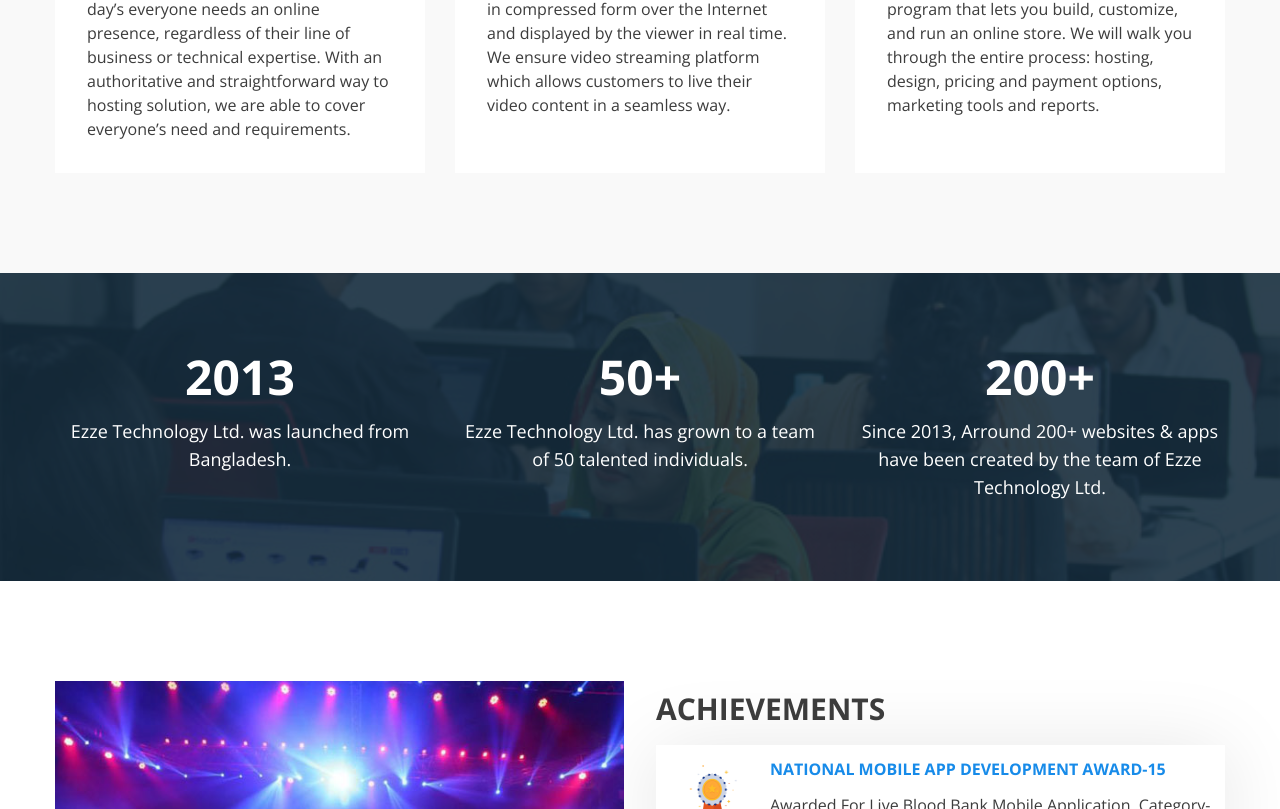
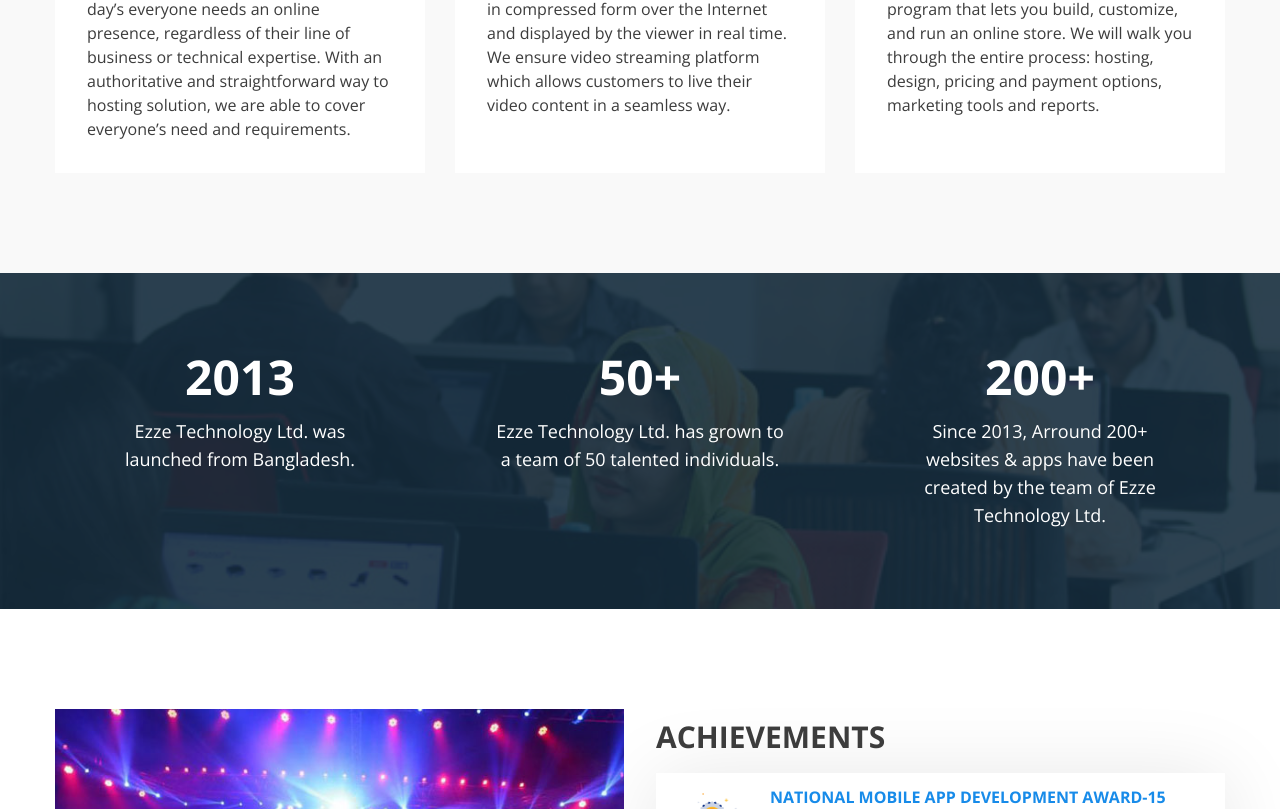
Before and after one commit to nwebpro/ezzetech, a React (Create React App) app: page / in a window 1280 px wide. Shown: the part 1466-2275 px from the top of the page. Built offline with nearby package versions, Linux system fonts and the light colour scheme.

Commit message:
counter up section responsive

```diff
--- a/src/Pages/Home/Counter/Counter.jsx
+++ b/src/Pages/Home/Counter/Counter.jsx
@@ -3,18 +3,18 @@
 
 const Counter = () => {
     return (
-        <section className='bg-counter-bg bg-cover bg-center bg-no-repeat relative z-0 after_style text-white py-[50px] md:py-20 lg:py[100px] font-OpenSans'>
+        <section className='bg-counter-bg bg-cover bg-center bg-no-repeat relative z-0 after_style text-white py-[50px] md:py-20 lg:py[100px] font-OpenSans px-[15px]'>
             <div className="container mx-auto">
-                <div className="grid grid-cols-3 gap-[30px]">
-                    <div className='text-center space-y-4'>
+                <div className="grid grid-cols-1 md:grid-cols-3 gap-[30px]">
+                    <div className='text-center space-y-4 lg:px-10'>
                         <h2 className='text-5xl font-bold'>2013</h2>
                         <p className='text-lg '>Ezze Technology Ltd. was launched from Bangladesh.</p>
                     </div>
-                    <div className='text-center space-y-4'>
+                    <div className='text-center space-y-4 lg:px-10'>
                         <span className='text-5xl font-bold'><CountUp duration={5} end={50} />+</span>
                         <p className='text-lg'>Ezze Technology Ltd. has grown to a team of 50 talented individuals.</p>
                     </div>
-                    <div className='text-center space-y-4'>
+                    <div className='text-center space-y-4 lg:px-10'>
                         <span className='text-5xl font-bold'><CountUp duration={5} end={200} />+</span>
                         <p className='text-lg'>Since 2013, Arround 200+ websites & apps have been created by the team of Ezze Technology Ltd.</p>
                     </div>
--- a/src/index.css
+++ b/src/index.css
@@ -8,7 +8,7 @@
 @layer components {
     /* What We Do */
     .service_box_wrapper {
-        @apply bg-white p-8 hover:shadow-3xl transition duration-200
+        @apply bg-white p-8 hover:shadow-3xl transition duration-200 relative
     }
     .service_icon {
         @apply w-[60px] h-[60px] rounded-full p-3 text-ezze-theme mb-3 transition duration-300
@@ -31,6 +31,17 @@
         @apply text-base leading-[30px]
     }
 }
+.service_box_wrapper:hover::after {
+    position: absolute;
+    width: 100px;
+    height: 100px;
+    content: '';
+    top: 30%;
+    left: 50%;
+    background: #178BE9;
+    transform: translateX(-50%);
+    filter: blur(90px);
+}
 .after_style::after {
     position: absolute;
     left: 0;
--- a/tailwind.config.js
+++ b/tailwind.config.js
@@ -26,7 +26,6 @@
       },
       boxShadow: {
         '3xl': '0 4px 80px rgba(0,0,0,.1)',
-        'navbar': '0 8px 20px 0 rgb(0 0 0 / 10%)',
       },
     },
   },
```
